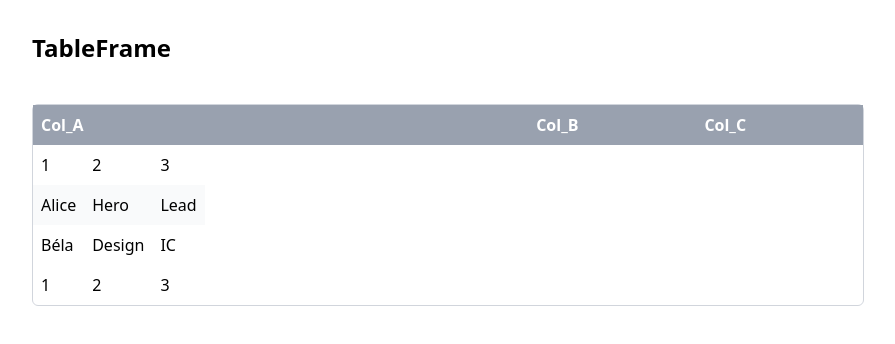
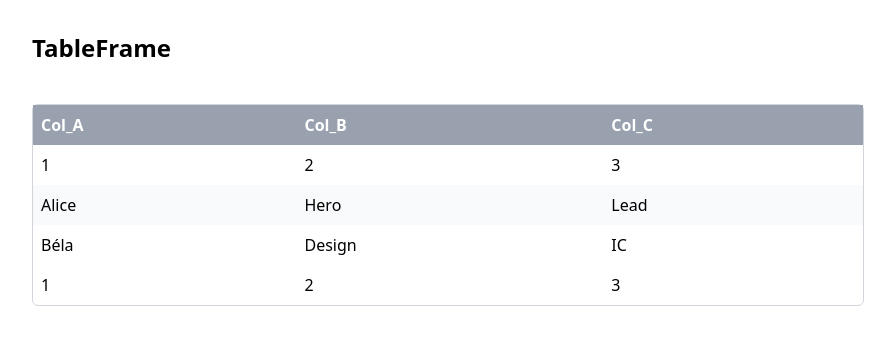
Before and after one commit to r4nd3l/vite-project-dynamic-table, a Vue app: page / in a window 1280 px wide. Shown: the top 344 px of the page, without its empty margins (192-1087 px from the left). Built offline with nearby package versions, Linux system fonts and the light colour scheme.

Commit message:
fixed binding issue

```diff
--- a/src/components/TableFrame.vue
+++ b/src/components/TableFrame.vue
@@ -25,7 +25,7 @@
             :td-class="klass(tdClass)"
             :is-first-row="i === 0"
             :is-last-row="i === src.items.length - 1"
-            v-bind="propsFor(src, item, i)"
+            :row-attrs="propsFor(src, item, i)"
             v-on="$attrs"
           />
         </template>
--- a/src/components/rows/UserRow.vue
+++ b/src/components/rows/UserRow.vue
@@ -1,27 +1,26 @@
 <template>
-  <tbody>
   <!-- static row at the top: render once -->
-    <tr v-if="isFirstRow">
+  <tr v-if="isFirstRow" v-bind="$attrs">
     <td :class="tdClass">1</td>
     <td :class="tdClass">2</td>
     <td :class="tdClass">3</td>
   </tr>
   <!-- dynamic row: render for every data item -->
-    <tr :class="rowClass">
+  <tr :class="rowClass" v-bind="$attrs">
     <td :class="tdClass">{{ item.name }}</td>
     <td :class="tdClass">{{ item.team }}</td>
     <td :class="[...tdClass, 'text-left']">{{ item.role }}</td>
   </tr>
   <!-- static row at the bottom: render once -->
-    <tr v-if="isLastRow">
+  <tr v-if="isLastRow" v-bind="$attrs">
     <td :class="tdClass">1</td>
     <td :class="tdClass">2</td>
     <td :class="tdClass">3</td>
   </tr>
-  </tbody>
 </template>
 
 <script setup lang="ts">
+defineOptions({ inheritAttrs: false });
 defineProps<{
   row: number;
   index: number;
@@ -33,5 +32,6 @@ defineProps<{
   /** injected by TableFrame */
   isFirstRow: boolean;
   isLastRow: boolean;
+  rowAttrs?: Record<string, any>;
 }>();
 </script>
```
Lines whose indentation alone changed are shown as unchanged.
